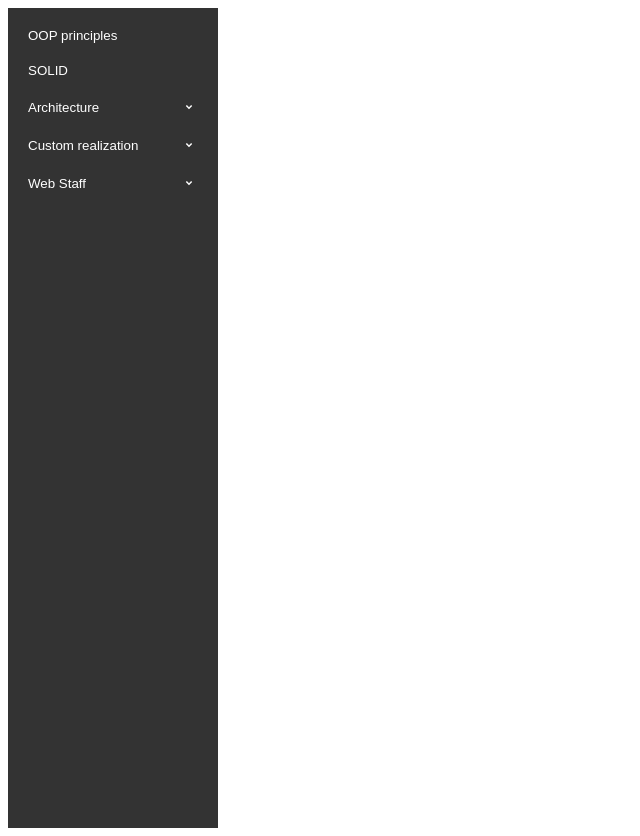
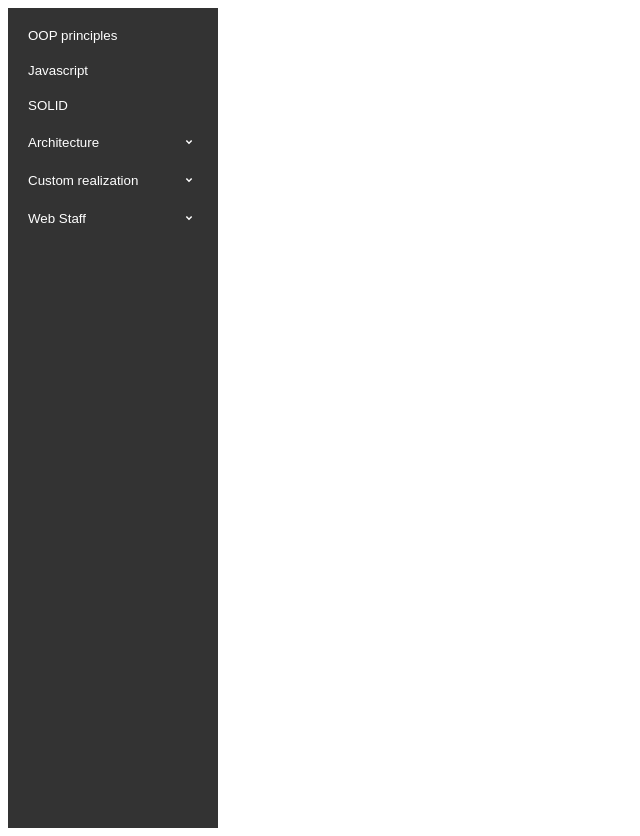
Before and after one commit to sergeypoddubnii/js-tricks, a React (Create React App) app: page / in a window 1280 px wide. Shown: the whole page, without its empty margins (0-640 px from the left). Built offline with nearby package versions, Linux system fonts and the light colour scheme.

Commit message:
add promises

```diff
--- a/src/Components/navigation/index.tsx
+++ b/src/Components/navigation/index.tsx
@@ -42,6 +42,7 @@ const Navigation = () => {
 		<nav>
 			<ul className='nav'>
 				<NavigationLink text='OOP principles' to={routes.OOP_PRINCIPLES}/>
+				<NavigationLink text='Javascript' to={routes.JAVASCRIPT}/>
 				<NavigationLink text='SOLID' to={routes.SOLID}/>
 				<SubMenu
 					title='Architecture'
--- /dev/null
+++ b/src/Pages/javascript/index.tsx
@@ -0,0 +1,13 @@
+import React from 'react';
+import Card from 'Components/containers/card';
+import Promises from './promises';
+
+const Javascript = () => {
+	return (
+		<Card title='Javascript'>
+			<Promises />
+		</Card>
+	);
+};
+
+export default Javascript;
--- /dev/null
+++ b/src/Pages/javascript/promises/index.tsx
@@ -0,0 +1,12 @@
+import React from 'react';
+import Section from 'Components/containers/section';
+
+const Promises = () => {
+	return (
+		<Section title='Promises'>
+			<div>hello</div>
+		</Section>
+	);
+};
+
+export default Promises;
--- a/src/core/constants/route-paths.ts
+++ b/src/core/constants/route-paths.ts
@@ -1,5 +1,6 @@
 const routePaths = {
 	OOP_PRINCIPLES: '/OOP-principles',
+	JAVASCRIPT: '/javascript',
 	DESIGN_PATTERNS: {
 		FACTORY: '/design-patterns/factory',
 		MODULE: '/design-patterns/module-pattern'
--- a/src/core/router/router.tsx
+++ b/src/core/router/router.tsx
@@ -1,6 +1,7 @@
 import React from 'react';
 import routePaths from '../constants/route-paths';
 import {useRoutes} from 'react-router-dom';
+import Javascript from '../../Pages/javascript';
 
 const OopPrinciples = React.lazy(() => import('Pages/oop-principles'));
 const Flux = React.lazy(() => import('Pages/architectures/flux'));
@@ -54,6 +55,10 @@ const routes = [
 		path: routePaths.SOLID,
 		element: <Solid />,
 	},
+	{
+		path: routePaths.JAVASCRIPT,
+		element: <Javascript />,
+	},
 ];
 
 const Router = () => {
--- a/src/hooks/useIsOnScreen.ts
+++ b/src/hooks/useIsOnScreen.ts
@@ -1,5 +1,5 @@
 import React from 'react';
-import throttle from '../helpers/throttle';
+import throttle from '../core/helpers/throttle';
 
 interface IOptions {
 	threshold: number | number[];
```
Also changed, not shown: src/core/helpers/throttle.tsx (renamed from src/helpers/throttle.tsx).
